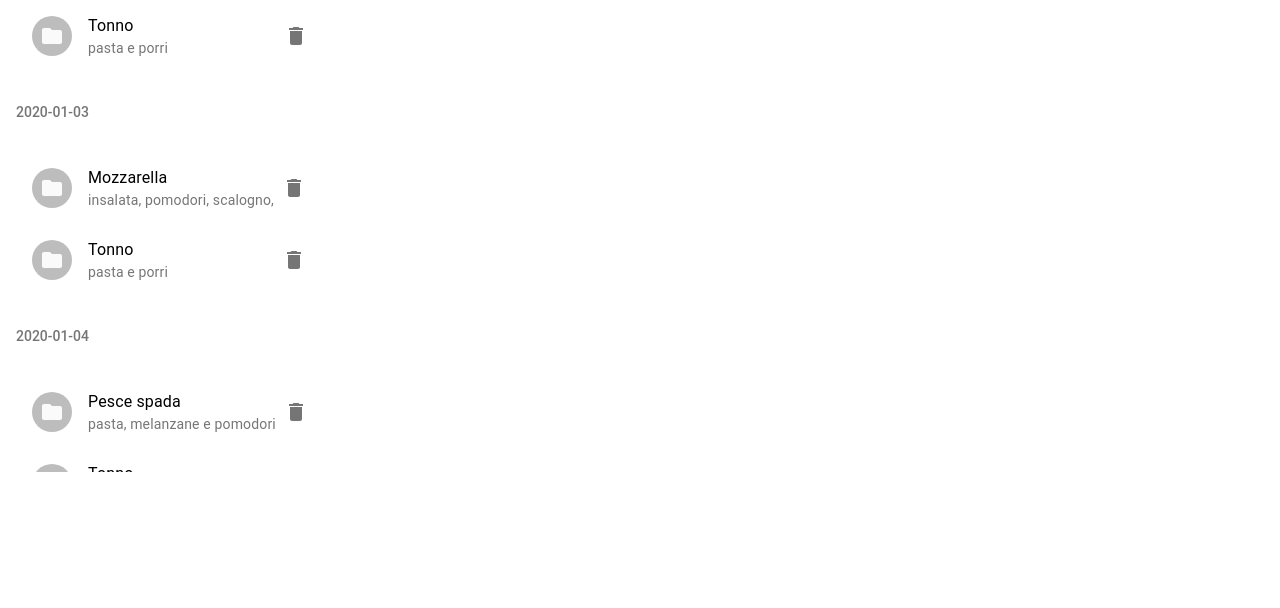
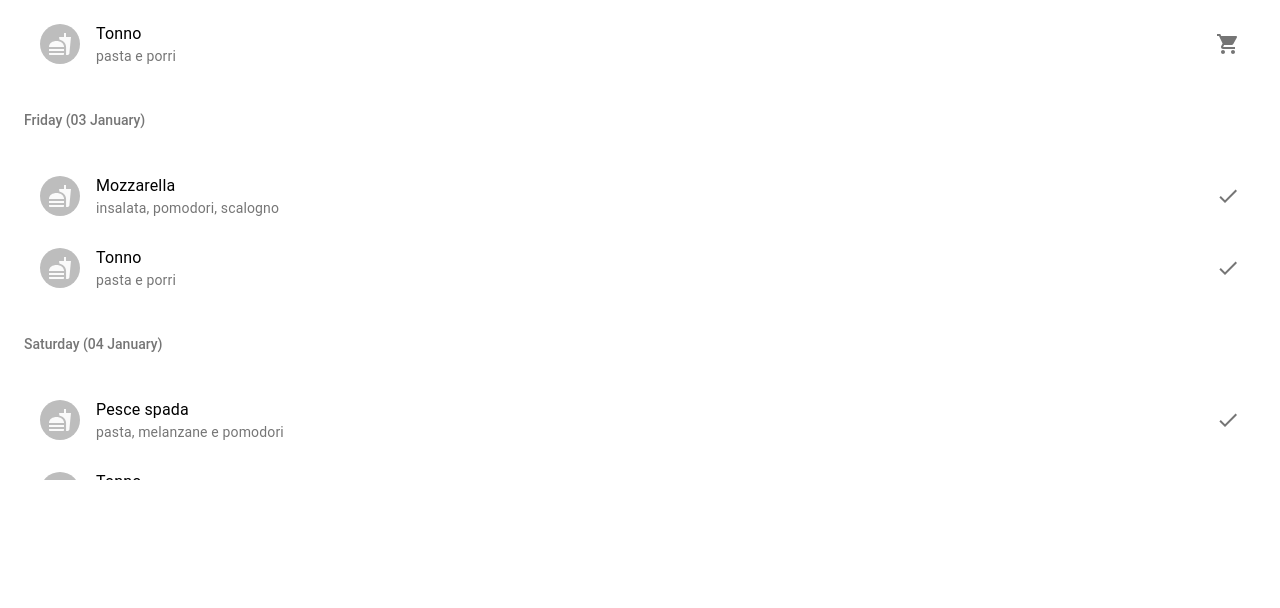
Before and after one commit to 11arn11/my-home, a Gatsby site: page /app in a window 1280 px wide. Shown: the part 192-800 px from the top of the page. Built offline with nearby package versions, Linux system fonts and the light colour scheme; Gatsby itself is replaced by a stand-in of ours.

Commit message:
lista pasti

```diff
--- a/package.json
+++ b/package.json
@@ -16,10 +16,12 @@
     "gatsby-plugin-sharp": "^2.3.5",
     "gatsby-source-filesystem": "^2.1.40",
     "gatsby-transformer-sharp": "^2.3.7",
+    "moment": "^2.24.0",
     "prop-types": "^15.7.2",
     "react": "^16.12.0",
     "react-dom": "^16.12.0",
-    "react-helmet": "^5.2.1"
+    "react-helmet": "^5.2.1",
+    "react-scroll": "^1.7.15"
   },
   "devDependencies": {
     "prettier": "^1.19.1"
--- a/src/components/app/Dispensa.js
+++ b/src/components/app/Dispensa/Dispensa.js
@@ -1,19 +1,22 @@
-import React from 'react';
+import React, {useEffect} from 'react';
 
 import { makeStyles } from '@material-ui/core/styles';
 
 import AppBar from '@material-ui/core/AppBar';
 import Toolbar from '@material-ui/core/Toolbar';
 import Typography from '@material-ui/core/Typography';
-import Button from '@material-ui/core/Button';
 import IconButton from '@material-ui/core/IconButton';
 import List from '@material-ui/core/List';
 
 import MenuIcon from '@material-ui/icons/Menu';
 
-import Giorno from './Giorno'
+import { Element , scroller } from 'react-scroll'
 
-const store = require('../../store');
+import moment from 'moment'
+
+import GiornoListItem from './GiornoListItem'
+
+const store = require('../../../store');
 
 const useStyles = makeStyles(theme => ({
   root: {
@@ -30,8 +33,35 @@ const useStyles = makeStyles(theme => ({
 }));
 
 export default () => {
+
   const classes = useStyles();
   const pasti = store.pasti;
+
+  const skipPastMeal = (pasti) => {
+    const nowDateString = moment().format("YYYY-MM-DD")
+    console.log('nowDateString', nowDateString)
+    for (const giorno in pasti){
+      console.log('giorno', giorno)
+      if (nowDateString === giorno) {
+        return giorno;
+      }
+    if (nowDateString < giorno) {
+        return giorno;
+      }
+    }
+  }
+
+  useEffect(() => {
+    const skipTo = skipPastMeal(pasti);
+    console.log('skipPastMeal', skipTo);
+    scroller.scrollTo(skipTo, {
+      duration: 1800,
+      delay: 900,
+      containerId: 'listaDispensa',
+      smooth: 'easeInOutQuart'
+    })
+  });
+
   return (
     <div className={classes.root}>
       <AppBar position="fixed">
@@ -45,15 +75,21 @@ export default () => {
         </Toolbar>
       </AppBar>
       <List
+        id="listaDispensa"
         className={classes.lista}
         subheader={<li />}
       >
         {Object.keys(pasti).map(giorno => (
-          <Giorno
-            data={giorno}
-            pranzo={pasti[giorno].pranzo}
-            cena={pasti[giorno].cena}
-          />
+          <Element
+            key={giorno}
+            name={giorno}
+          >
+            <GiornoListItem
+              data={giorno}
+              pranzo={pasti[giorno].pranzo}
+              cena={pasti[giorno].cena}
+            />
+          </Element>
         ))}
       </List>
     </div>
--- /dev/null
+++ b/src/components/app/Dispensa/GiornoListItem.js
@@ -0,0 +1,57 @@
+import React from 'react';
+
+import { makeStyles } from '@material-ui/core/styles';
+
+import List from '@material-ui/core/List';
+import ListItem from '@material-ui/core/ListItem';
+import ListSubheader from '@material-ui/core/ListSubheader';
+
+import moment from 'moment'
+
+import PastoListItem from './PastoListItem'
+
+const useStyles = makeStyles(theme => ({
+    ul: {
+        padding: 0,
+    },
+    ListSubheader: {
+        backgroundColor: theme.palette.background.paper,
+    },
+    List: {
+        width: '100%'
+    }
+}));
+
+export default ({data, pranzo, cena}) => {
+    const classes = useStyles();
+    const formatDate = (data) => {
+        return moment(data).locale('ll').format("dddd (DD MMMM)")
+    }
+    return (
+        <li key={`section-${data}`} className={classes.li}>
+            <ul className={classes.ul}>
+                <ListSubheader className={classes.ListSubheader}>
+                    {formatDate(data)}
+                </ListSubheader>
+                <ListItem>
+                    <List className={classes.List}>
+                        <PastoListItem
+                            main={pranzo.main}
+                            secondary={pranzo.secondary}
+                            status={pranzo.status}
+                            key={`item-${data}-pranzo`}
+                            name={`item-${data}-pranzo`}
+                        />
+                        <PastoListItem
+                            main={cena.main}
+                            secondary={cena.secondary}
+                            status={cena.status}
+                            key={`item-${data}-cena`}
+                            name={`item-${data}-cena`}
+                        />
+                    </List>
+                </ListItem>
+            </ul>
+        </li>
+    )
+}
--- /dev/null
+++ b/src/components/app/Dispensa/PastoListItem.js
@@ -0,0 +1,43 @@
+import React from 'react';
+
+import { makeStyles } from '@material-ui/core/styles';
+
+import IconButton from '@material-ui/core/IconButton';
+
+import ListItem from '@material-ui/core/ListItem';
+import ListItemAvatar from '@material-ui/core/ListItemAvatar';
+import ListItemSecondaryAction from '@material-ui/core/ListItemSecondaryAction';
+import ListItemText from '@material-ui/core/ListItemText';
+
+import Avatar from '@material-ui/core/Avatar';
+import FastfoodIcon from '@material-ui/icons/Fastfood';
+import Done from '@material-ui/icons/Done';
+import ShoppingCart from '@material-ui/icons/ShoppingCart';
+
+const useStyles = makeStyles(theme => ({
+    ul: {
+        padding: 0,
+    }
+}));
+
+export default ({main, secondary, status}) => {
+    const classes = useStyles();
+    return (
+        <ListItem className={classes.ListItem}>
+            <ListItemAvatar>
+                <Avatar>
+                    <FastfoodIcon />
+                </Avatar>
+            </ListItemAvatar>
+            <ListItemText
+                primary={main}
+                secondary={secondary}
+            />
+            <ListItemSecondaryAction>
+                <IconButton edge="end" aria-label="delete">
+                    {status ? <Done /> : <ShoppingCart/>}
+                </IconButton>
+            </ListItemSecondaryAction>
+        </ListItem>
+    )
+}
--- a/src/components/app/Giorno.js
+++ /dev/null
@@ -1,39 +0,0 @@
-import React from 'react';
-
-import { makeStyles } from '@material-ui/core/styles';
-
-import List from '@material-ui/core/List';
-import ListItem from '@material-ui/core/ListItem';
-import ListSubheader from '@material-ui/core/ListSubheader';
-
-import Pasto from './Pasto'
-
-const useStyles = makeStyles(theme => ({
-    li: {
-    },
-    ul: {
-        padding: 0,
-    },
-    ListSubheader: {
-        backgroundColor: theme.palette.background.paper,
-    },
-}));
-
-export default ({data, pranzo, cena}) => {
-    const classes = useStyles();
-    return (
-        <li key={`section-${data}`} className={classes.li}>
-            <ul className={classes.ul}>
-                <ListSubheader className={classes.ListSubheader}>
-                    {data}
-                </ListSubheader>
-                <ListItem >
-                    <List>
-                        <Pasto pasto={pranzo} key={`item-${data}-pranzo`}/>
-                        <Pasto pasto={cena} key={`item-${data}-cena`}/>
-                    </List>
-                </ListItem>
-            </ul>
-        </li>
-    )
-}
--- a/src/components/app/Pasti.js
+++ /dev/null
@@ -1,92 +0,0 @@
-import React from 'react';
-
-import { makeStyles } from '@material-ui/core/styles';
-import AppBar from '@material-ui/core/AppBar';
-import Toolbar from '@material-ui/core/Toolbar';
-import Button from '@material-ui/core/Button';
-import List from '@material-ui/core/List';
-import ListItem from '@material-ui/core/ListItem';
-import ListItemAvatar from '@material-ui/core/ListItemAvatar';
-import ListItemIcon from '@material-ui/core/ListItemIcon';
-import ListItemSecondaryAction from '@material-ui/core/ListItemSecondaryAction';
-import ListItemText from '@material-ui/core/ListItemText';
-import IconButton from '@material-ui/core/IconButton';
-import FormGroup from '@material-ui/core/FormGroup';
-import FormControlLabel from '@material-ui/core/FormControlLabel';
-import Checkbox from '@material-ui/core/Checkbox';
-import Grid from '@material-ui/core/Grid';
-import Typography from '@material-ui/core/Typography';
-import Avatar from '@material-ui/core/Avatar';
-import FolderIcon from '@material-ui/icons/Folder';
-import DeleteIcon from '@material-ui/icons/Delete';
-import MenuIcon from '@material-ui/icons/Menu';
-
-const useStyles = makeStyles(theme => ({
-    root: {
-      flexGrow: 1,
-      maxWidth: 752,
-    },
-    demo: {
-      backgroundColor: theme.palette.background.paper,
-    },
-    title: {
-      margin: theme.spacing(4, 0, 2),
-    },
-  }));
-
-  function generate(element) {
-    return [
-        1, 2, 3, 4, 5, 6, 7,
-        8, 9, 10, 11, 12, 13, 14
-    ].map(value =>
-      React.cloneElement(element, {
-        key: value,
-      }),
-    );
-  }
-
-export default () => {
-    const classes = useStyles();
-    const [dense, setDense] = React.useState(false);
-    const [secondary, setSecondary] = React.useState(false);    return (
-    <>
-      <AppBar title="Enter User Details" />
-      <Toolbar>
-        <IconButton edge="start" className={classes.menuButton} color="inherit" aria-label="menu">
-          <MenuIcon />
-        </IconButton>
-        <Typography variant="h6" className={classes.title}>
-          News
-        </Typography>
-        <Button color="inherit">Login</Button>
-      </Toolbar>
-      <Grid item xs={12} md={6}>
-        <Typography variant="h6" className={classes.title}>
-            Avatar with text and icon
-        </Typography>
-        <div className={classes.demo}>
-          <List dense={dense}>
-              {generate(
-                <ListItem>
-                  <ListItemAvatar>
-                    <Avatar>
-                      <FolderIcon />
-                    </Avatar>
-                  </ListItemAvatar>
-                  <ListItemText
-                    primary="Single-line item"
-                    secondary={secondary ? 'Secondary text' : null}
-                  />
-                  <ListItemSecondaryAction>
-                    <IconButton edge="end" aria-label="delete">
-                      <DeleteIcon />
-                    </IconButton>
-                  </ListItemSecondaryAction>
-                </ListItem>,
-              )}
-            </List>
-          </div>
-        </Grid>
-    </>
-    )
-}
--- a/src/components/app/Pasto.js
+++ /dev/null
@@ -1,30 +0,0 @@
-import React from 'react';
-
-import IconButton from '@material-ui/core/IconButton';
-
-import ListItem from '@material-ui/core/ListItem';
-import ListItemAvatar from '@material-ui/core/ListItemAvatar';
-import ListItemSecondaryAction from '@material-ui/core/ListItemSecondaryAction';
-import ListItemText from '@material-ui/core/ListItemText';
-
-import Avatar from '@material-ui/core/Avatar';
-import FolderIcon from '@material-ui/icons/Folder';
-import DeleteIcon from '@material-ui/icons/Delete';
-
-export default ({pasto}) =>
-    <ListItem>
-        <ListItemAvatar>
-            <Avatar>
-                <FolderIcon />
-            </Avatar>
-        </ListItemAvatar>
-        <ListItemText
-            primary={pasto.main}
-            secondary={pasto.secondary}
-        />
-        <ListItemSecondaryAction>
-            <IconButton edge="end" aria-label="delete">
-                <DeleteIcon />
-            </IconButton>
-        </ListItemSecondaryAction>
-    </ListItem>
--- a/src/components/app/Programmazione.js
+++ /dev/null
@@ -1,45 +0,0 @@
-import React from 'react';
-import { makeStyles } from '@material-ui/core/styles';
-import List from '@material-ui/core/List';
-import ListItem from '@material-ui/core/ListItem';
-import ListItemText from '@material-ui/core/ListItemText';
-import ListSubheader from '@material-ui/core/ListSubheader';
-
-import Giorno from './Giorno'
-
-const store = require('../../store');
-
-const useStyles = makeStyles(theme => ({
-  root: {
-    width: '100%',
-    maxWidth: 360,
-    backgroundColor: theme.palette.background.paper,
-    position: 'relative',
-    overflow: 'auto',
-    maxHeight: 600,
-  },
-  listSection: {
-    backgroundColor: 'inherit',
-  },
-  ul: {
-    backgroundColor: 'inherit',
-    padding: 0,
-  },
-}));
-
-export default function PinnedSubheaderList() {
-  const classes = useStyles();
-
-  return (
-    <List className={classes.root} subheader={<li />}>
-      {Object.keys(store.pasti).map(giorno => (
-        <Giorno
-            classes={classes}
-            data={giorno}
-            pranzo={store.pasti[giorno].pranzo}
-            cena={store.pasti[giorno].cena}
-        />
-      ))}
-    </List>
-  );
-}
--- a/src/pages/app.js
+++ b/src/pages/app.js
@@ -1,17 +1,12 @@
 import React from "react"
 import { Router } from "@reach/router"
-import Layout from "../components/Layout"
-import Dispensa from "../components/app/Dispensa"
-import Pasti from "../components/app/Pasti"
-import Programmazione from "../components/app/Programmazione"
+import Dispensa from "../components/app/Dispensa/Dispensa"
 
 export default () => {
   return (
       <Router>
         <Dispensa path="/app" />
         <Dispensa path="/app/dispensa" />
-        <Pasti path="/app/pasti" />
-        <Programmazione path="/app/programmazione" />
       </Router>
   )
 }
--- a/src/store.js
+++ b/src/store.js
@@ -1,63 +1,135 @@
 module.exports = {
     pasti: {
+        '2019-12-28': {
+            'pranzo': {
+                'main': 'Pesce spada',
+                'secondary' : 'pasta, melanzane e pomodori',
+                'status' : true
+            },
+            'cena': {
+                'main': 'Tonno',
+                'secondary' : 'pasta e porri',
+                'status' : true
+            },
+        },
+        '2019-12-29': {
+            'pranzo': {
+                'main': 'Pesce spada',
+                'secondary' : 'pasta, melanzane e pomodori',
+                'status' : true
+            },
+            'cena': {
+                'main': 'Tonno',
+                'secondary' : 'pasta e porri',
+                'status' : true
+            },
+        },
+        '2019-12-30': {
+            'pranzo': {
+                'main': 'Pesce spada',
+                'secondary' : 'pasta, melanzane e pomodori',
+                'status' : true
+            },
+            'cena': {
+                'main': 'Tonno',
+                'secondary' : 'pasta e porri',
+                'status' : true,
+            },
+        },
+        '2019-12-31': {
+            'pranzo': {
+                'main': 'Pesce spada',
+                'secondary' : 'pasta, melanzane e pomodori',
+                'status' : true
+            },
+            'cena': {
+                'main': 'Tonno',
+                'secondary' : 'pasta e porri',
+                'status' : true
+            },
+        },
+        '2020-01-01': {
+            'pranzo': {
+                'main': 'Mozzarella',
+                'secondary' : 'insalata, pomodori, scalogno, ',
+                'status' : true
+            },
+            'cena': {
+                'main': 'Tonno',
+                'secondary' : 'pasta e porri',
+                'status' : true
+            },
+        },
         '2020-01-02': {
             'pranzo': {
                 'main': 'Pesce spada',
-                'secondary' : 'pasta, melanzane e pomodori'
+                'secondary' : 'pasta, melanzane e pomodori',
+                'status' : true
             },
             'cena': {
                 'main': 'Tonno',
-                'secondary' : 'pasta e porri'
+                'secondary' : 'pasta e porri',
+                'status' : false
             },
         },
         '2020-01-03': {
             'pranzo': {
                 'main': 'Mozzarella',
-                'secondary' : 'insalata, pomodori, scalogno, '
+                'secondary' : 'insalata, pomodori, scalogno',
+                'status' : true
             },
             'cena': {
                 'main': 'Tonno',
-                'secondary' : 'pasta e porri'
+                'secondary' : 'pasta e porri',
+                'status' : true
             },
         },
         '2020-01-04': {
             'pranzo': {
                 'main': 'Pesce spada',
-                'secondary' : 'pasta, melanzane e pomodori'
+                'secondary' : 'pasta, melanzane e pomodori',
+                'status' : true
             },
             'cena': {
                 'main': 'Tonno',
-                'secondary' : 'pasta e porri'
+                'secondary' : 'pasta e porri',
+                'status' : true
             },
         },
         '2020-01-05': {
             'pranzo': {
                 'main': 'Mozzarella',
-                'secondary' : 'insalata, pomodori, scalogno, '
+                'secondary' : 'insalata, pomodori, scalogno',
+                'status' : true
             },
             'cena': {
                 'main': 'Tonno',
-                'secondary' : 'pasta e porri'
+                'secondary' : 'pasta e porri',
+                'status' : true
             },
         },
         '2020-01-06': {
             'pranzo': {
                 'main': 'Pesce spada',
-                'secondary' : 'pasta, melanzane e pomodori'
+                'secondary' : 'pasta, melanzane e pomodori',
+                'status' : true
             },
             'cena': {
                 'main': 'Tonno',
-                'secondary' : 'pasta e porri'
+                'secondary' : 'pasta e porri',
+                'status' : true
             },
         },
         '2020-01-07': {
             'pranzo': {
                 'main': 'Mozzarella',
-                'secondary' : 'insalata, pomodori, scalogno, '
+                'secondary' : 'insalata, pomodori, scalogno',
+                'status' : true
             },
             'cena': {
                 'main': 'Tonno',
-                'secondary' : 'pasta e porri'
+                'secondary' : 'pasta e porri',
+                'status' : true
             },
         }
     }
```
Also changed, not shown: 1 other file.
